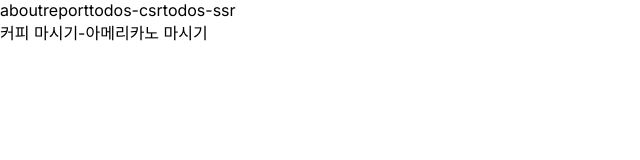
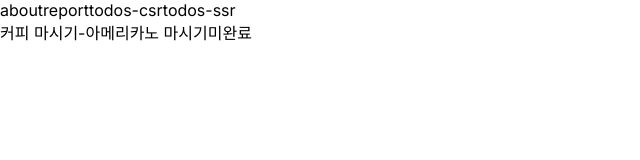
Before and after one commit to lauichan/next-route, a Next.js app: page /todos-ssr in a window 1280 px wide. Shown: the top 160 px of the page, without its empty margins (0-640 px from the left). Built offline with nearby package versions, Linux system fonts and the light colour scheme; data requests are answered from the project's data file.

Commit message:
feat: todos-SSR페이지 내용

```diff
--- a/src/app/(root)/todos-ssr/page.tsx
+++ b/src/app/(root)/todos-ssr/page.tsx
@@ -1,20 +1,10 @@
-type Todo = {
-  id: string;
-  title: string;
-  content: string;
-  isDone: boolean;
-};
+import { Todo } from "@/types/todos";
 
-const fetchData = async () => {
+async function TodosSSRPage() {
   const response = await fetch("http://localhost:4000/todos", {
     cache: "no-cache",
   });
   const data: Todo[] = await response.json();
-  return data;
-};
-
-async function TodosSSRPage() {
-  const data = await fetchData();
 
   return (
     <>
@@ -23,6 +13,7 @@ async function TodosSSRPage() {
           return (
             <li key={todo.id}>
               {todo.title}-{todo.content}
+              <span>{todo.isDone ? "완료" : "미완료"}</span>
             </li>
           );
         })}
```
